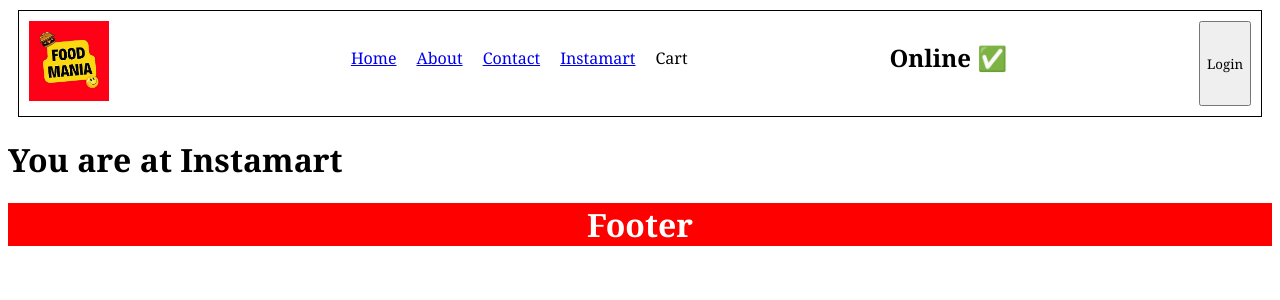
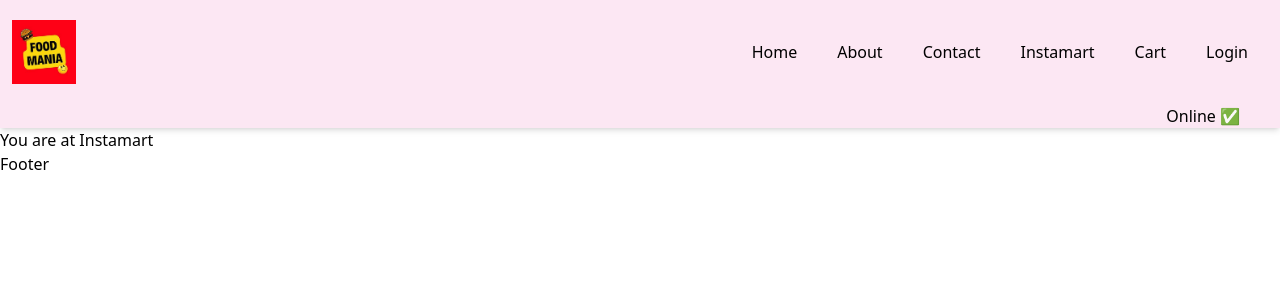
Before and after one commit to agrim08/React-JS, a React (Vite) app: page /instamart in a window 1280 px wide. Shown: the top 300 px of the page. Built offline with nearby package versions, Linux system fonts and the light colour scheme.

Commit message:
tailwind css configuration

```diff
--- a/index.css
+++ b/index.css
@@ -1,87 +1,4 @@
-* {
-  font-family: Georgia, "Times New Roman", Times, serif;
-}
-
-.header {
-  display: flex;
-  justify-content: space-between;
-  margin: 10px;
-  padding: 10px;
-  border: 1px solid black;
-}
-.nav-items ul {
-  list-style: none;
-  display: flex;
-}
-
-body {
-  height: 100%;
-  width: auto;
-  overflow: scroll;
-}
-
-.nav-items ul li {
-  padding: 10px;
-}
-.logo-image {
-  height: 80px;
-  width: 80px;
-}
-.card {
-  width: 200px;
-  height: auto;
-  border: 1px solid black;
-  padding: 10px;
-  margin: 10px;
-  display: flex;
-  flex-direction: column;
-  align-items: center;
-  text-align: center;
-  cursor: pointer;
-  text-decoration: none;
-}
-.card > img {
-  width: 100px;
-  height: 100px;
-}
-.restraunt-lists {
-  display: flex;
-  align-items: center;
-  width: 100%;
-  overflow-x: scroll;
-}
-.restaurant-loader {
-  display: flex;
-  flex-wrap: wrap;
-}
-.shimmer-list {
-  display: flex;
-  flex-wrap: wrap;
-  width: 100%;
-}
-.shimmer-card {
-  background: lightgray;
-  width: 200px;
-  height: 200px;
-  margin: 20px;
-}
-.menu-cards {
-  display: flex;
-}
-.about-loader {
-  width: 100%;
-  height: 500px;
-  display: flex;
-  flex-direction: column;
-  background: lightgray;
-  color: lightgray;
-}
-.footer {
-  position: static;
-  left: 0;
-  bottom: 0;
-  width: 100%;
-  background-color: red;
-  color: white;
-  text-align: center;
-}
+/* styles.css */
+@tailwind base;
+@tailwind components;
+@tailwind utilities;
--- a/src/App.jsx
+++ b/src/App.jsx
@@ -3,7 +3,6 @@ import ReactDOM from "react-dom/client";
 import HeaderComponent from "./components/Header";
 import Footer from "./components/Footer";
 import Body from "./components/Body";
-// import About from "./components/About";
 import Error from "./components/Error";
 import Contact from "./components/Contact";
 import RestaurantMenu from "./components/RestaurantsMenu";
--- a/src/components/Body.jsx
+++ b/src/components/Body.jsx
@@ -80,17 +80,21 @@ function Body() {
     <Loader />
   ) : (
     <>
-      <div className="search-container">
+      <div className="search-container p-5 bg-pink-100 shadow-md mb-4">
         <input
+          className="shadow-pink-50"
           type="text"
-          className="search-input"
           placeholder="Search"
           value={searchText}
           onChange={(e) => {
             setSearchText(e.target.value);
           }}
         />
-        <button className="search-btn" type="submit" onClick={handleSearch}>
+        <button
+          className="w-20 h-9 ml-2 p-2 bg-purple-600 text-white rounded-lg text-center"
+          type="submit"
+          onClick={handleSearch}
+        >
           Search
         </button>
       </div>
--- a/src/components/Header.jsx
+++ b/src/components/Header.jsx
@@ -8,10 +8,13 @@ const HeaderComponent = () => {
   const isOnline = useOnline();
 
   return (
-    <div className="header">
+    <div className="bg-pink-100 shadow-md">
+      <div className="flex items-center justify-between">
+        <div>
           <Title />
-      <div className="nav-items">
-        <ul>
+        </div>
+        <div className="flex space-x-4 mr-8">
+          <ul className="flex py-10 space-x-10">
             <Link to="/">
               <li>Home</li>
             </Link>
@@ -24,18 +27,23 @@ const HeaderComponent = () => {
             <Link to="/instamart">
               <li>Instamart</li>
             </Link>
-
-          <li>Cart</li>
-        </ul>
-      </div>
-      <h2>{isOnline ? "Online ✅" : "Offline ❌"}</h2>
+            <li>
+              <a href="/">Cart</a>
+            </li>
+            <li className="justify-self-end">
               {isLoggedIn ? (
                 <button onClick={() => setIsLoggedIn(false)}>Logout</button>
               ) : (
                 <button onClick={() => setIsLoggedIn(true)}>Login</button>
               )}
+            </li>
+          </ul>
+        </div>
+      </div>
+      <div className="flex justify-end px-10">
+        <h3>{isOnline ? "Online ✅" : "Offline ❌"}</h3>
+      </div>
     </div>
   );
 };
-
 export default HeaderComponent;
--- a/src/components/RestaurantCard.jsx
+++ b/src/components/RestaurantCard.jsx
@@ -1,12 +1,15 @@
 const RestaurantCard = ({ name, cloudinaryImageId, cuisines, locality }) => {
   return (
-    <div className="card">
+    <div className="bg-white shadow-md overflow-hidden flex w-58">
       <img
+        className="w-80 h-80 mb-7 flex"
         src={`https://media-assets.swiggy.com/swiggy/image/upload/fl_lossy,f_auto,q_auto,w_660/${cloudinaryImageId}`}
       />
-      <h4>{name}</h4>
-      <h4>{cuisines.join(" ")}</h4>
-      <h4> {locality}</h4>
+      <div className="ml-auto flex-col">
+        <h4 className="px-5 py-3">{name}</h4>
+        <h4 className="px-5 py-3">{cuisines.join(" ")}</h4>
+        <h4 className="px-5 py-3"> {locality}</h4>
+      </div>
     </div>
   );
 };
--- a/src/components/Title.jsx
+++ b/src/components/Title.jsx
@@ -4,7 +4,7 @@ const Title = () => {
   return (
     <>
       <a href="/">
-        <img className="logo-image" src={Logo} alt="logo" />
+        <img className="h-20 w-22 px-3 py-2 mr-5" src={Logo} alt="logo" />
       </a>
     </>
   );
--- a/tailwind.config.js
+++ b/tailwind.config.js
@@ -1,6 +1,6 @@
 /** @type {import('tailwindcss').Config} */
 module.exports = {
-  content: ["./src/**/*.{html,js}"],
+  content: ["./src/**/*.{html,js,jsx}", "./index.html"],
   theme: {
     extend: {},
   },
```
Also changed, not shown: package.json (+3 -4 lines), .postcssrc.json (added), 1 other file (tests, documents, lock files or other folders). Lines whose indentation alone changed are shown as unchanged.
